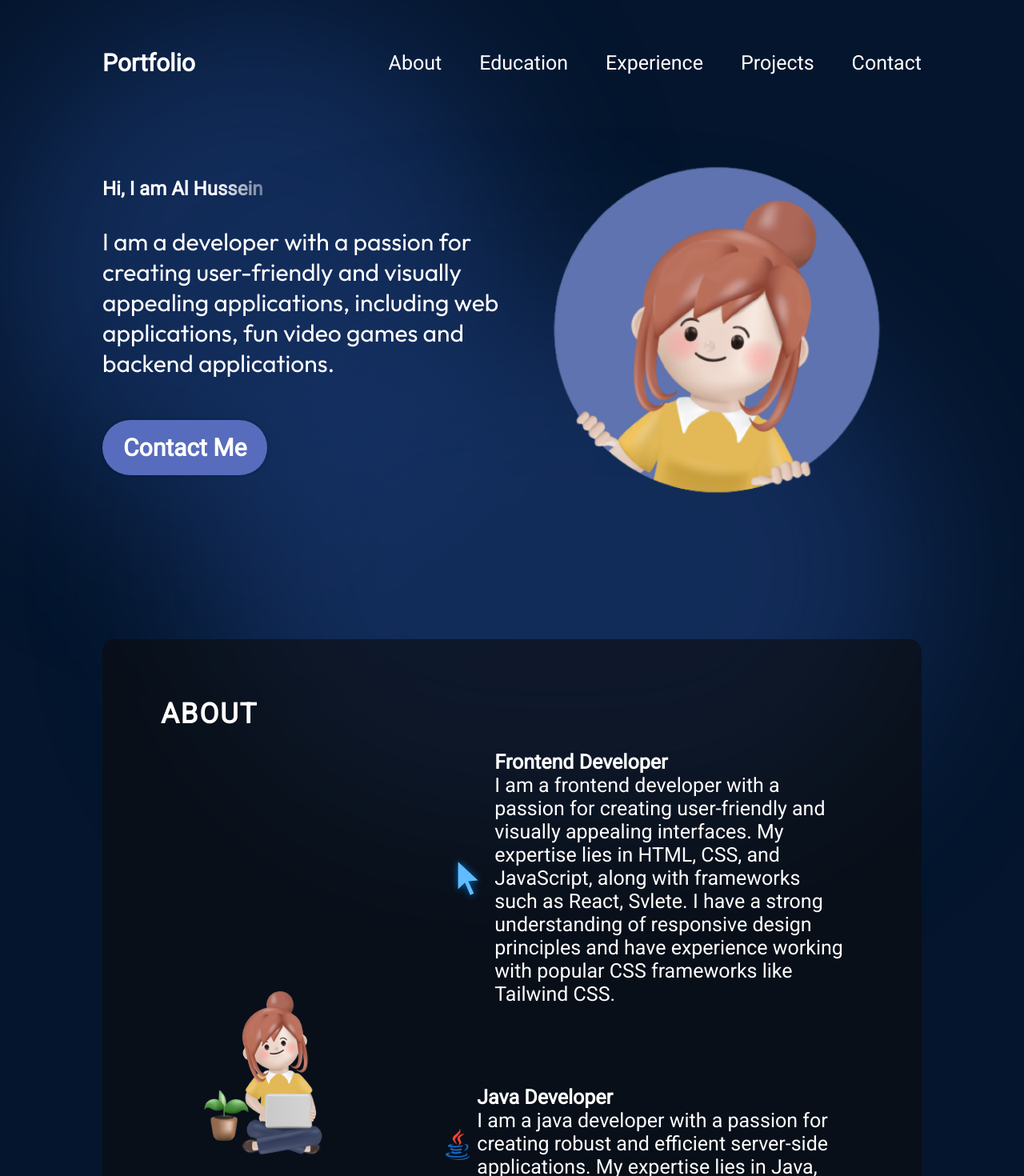
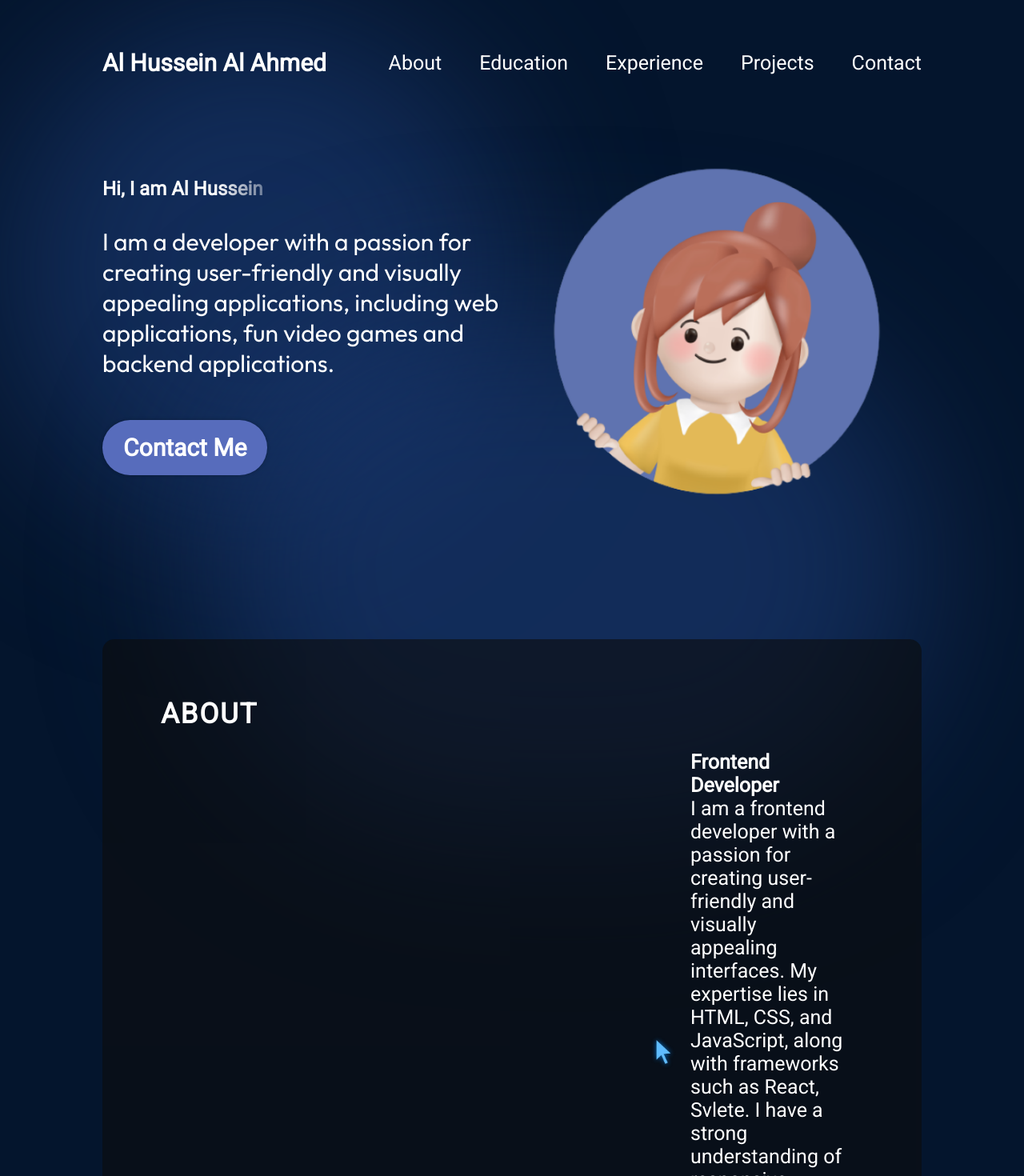
Before and after one commit to alhusseinalahmed/portfolio-reactjs, a React (Vite) app: page / in a window 1280 px wide. Shown: the top 1470 px of the page at 80% size. Built offline with nearby package versions, Linux system fonts and the light colour scheme.

Commit message:
minor visual improvments

```diff
--- a/src/components/about/About.module.css
+++ b/src/components/about/About.module.css
@@ -26,7 +26,6 @@
 }
 
 .aboutImage {
-  width: 35%;
   margin-right: 15px;
 }
 
@@ -69,6 +68,12 @@
   margin-left: 0;
 }
 
+.aboutItem img {
+  height: 50px;
+  width: 50px;
+  margin-right: 10px;
+}
+
 @media screen and (max-width: 830px) {
   .container {
     background-color: transparent;
--- a/src/components/navbar/Navbar.jsx
+++ b/src/components/navbar/Navbar.jsx
@@ -7,7 +7,7 @@ export const Navbar = () => {
   return (
     <nav className={styles.navbar}>
       <a className={styles.title} href="/">
-        Portfolio
+        Al Hussein Al Ahmed
       </a>
       <div className={styles.menu}>
         <img
--- a/src/components/projects/Projects.module.css
+++ b/src/components/projects/Projects.module.css
@@ -33,12 +33,20 @@
   box-shadow: 0 16px 14px 0 #04152d;
   padding: 18px 24px;
   max-width: 345px;
+  transition: transform 0.3s ease, box-shadow 0.3s ease;
+}
+
+.projectContainer:hover {
+  transform: scale(1.05);
+  box-shadow: 0 20px 18px 0 #04152d;
 }
 
 .projectImage {
   margin-bottom: 26px;
   height: 100px;
   width: 100px;
+  margin-left: auto;
+  margin-right: auto;
 }
 .projectTitle {
   font-size: 35px;
@@ -83,4 +91,9 @@
   border-radius: 100px;
   background: var(--color-primary);
   padding: 1px 22px;
+  transition: all 0.2s ease-in-out;
 }
+
+.projectLink:hover {
+  background: var(--color-secondary);
+}
```
Also changed, not shown: public/assets/skills/unity.png.
